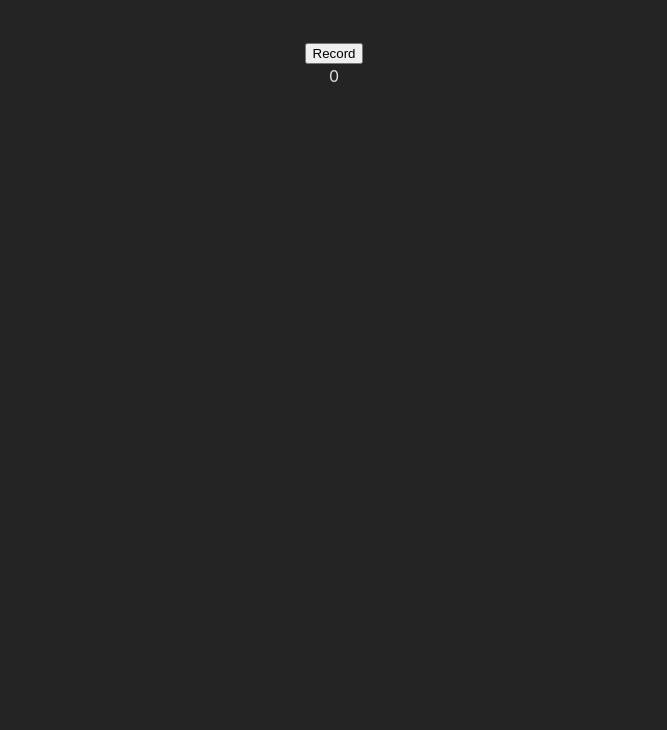
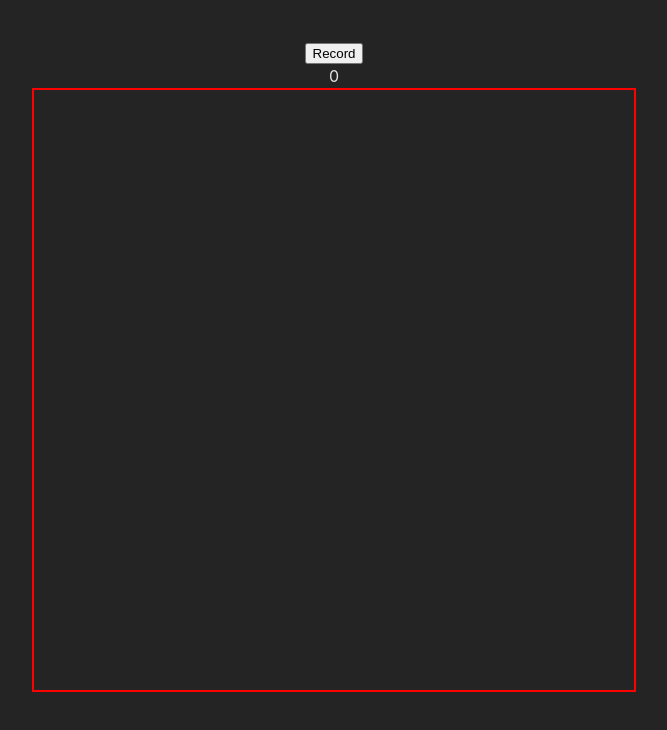
Before and after one commit to christian-spooner/vocal-pitch-monitor, a React (Vite) app: page / in a window 1280 px wide. Shown: the top 730 px of the page, without its empty margins (306-973 px from the left). Built offline with nearby package versions, Linux system fonts and the light colour scheme.

Commit message:
Introduce canvas

```diff
--- a/src/components/App.jsx
+++ b/src/components/App.jsx
@@ -86,11 +86,14 @@ function autoCorrelate(buffer, sampleRate) {
 
 function App() {
     let [freq, useFreq] = useState(0)
+    const canvas = <canvas
+      id="canvas" width="600" height="600" style={{border: '2px solid red'}}></canvas>
 
     function record() {
       var source;
       var audioContext = new window.AudioContext();
       var analyser = audioContext.createAnalyser();
+      const ctx = canvas.getContext("2d");
 
       analyser.minDecibels = -100;
       analyser.maxDecibels = -10;
@@ -179,6 +182,7 @@ function App() {
         <div>
             <button onClick={record}>Record</button>
             <div>{freq}</div>
+            {canvas}
         </div>
     )
 }
```
Also changed, not shown: notes.txt.
